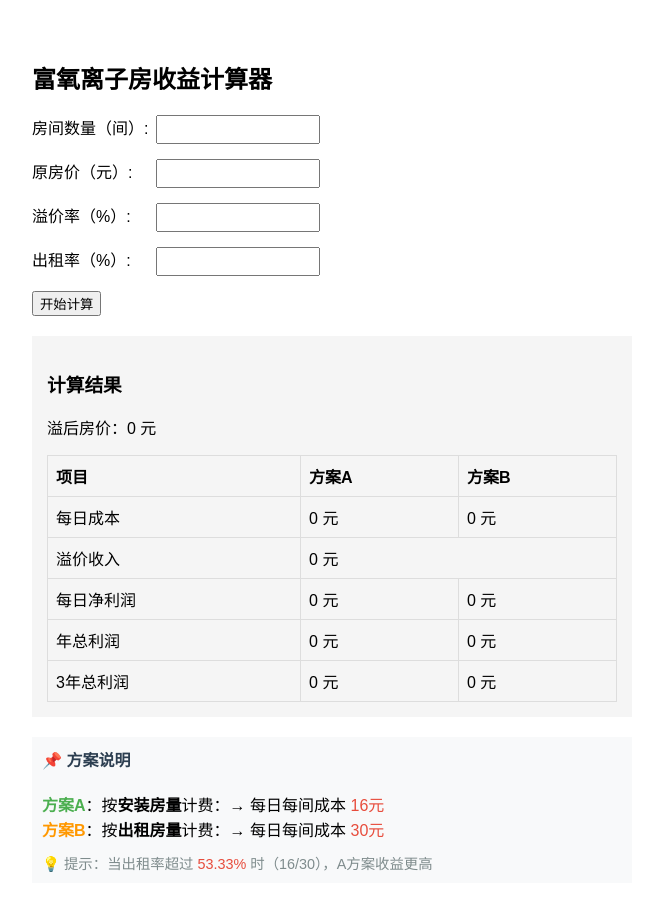
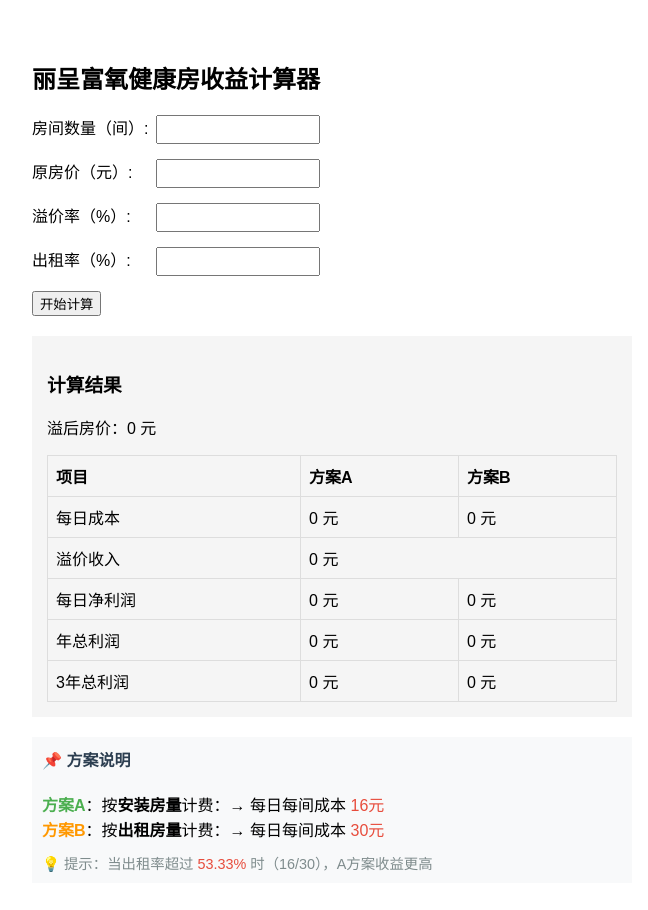
Before and after one commit to CYZHANG7788/calculator, a plain HTML site: page index.html in a window 1280 px wide. Shown: the whole page, without its empty margins (308-956 px from the left). Drawn offline with Linux system fonts and the light colour scheme.

Commit message:
Update index.html

```diff
--- a/index.html
+++ b/index.html
@@ -3,7 +3,7 @@
 <head>
     <meta charset="UTF-8">
     <meta name="viewport" content="width=device-width, initial-scale=1.0">
-    <title>富氧离子房收益计算器</title>
+    <title>丽呈富氧健康房收益计算器</title>
     <style>
         body { font-family: Arial, sans-serif; max-width: 600px; margin: 20px auto; padding: 20px }
         .input-group { margin-bottom: 15px }
@@ -15,7 +15,7 @@
     </style>
 </head>
 <body>
-    <h2>富氧离子房收益计算器</h2>
+    <h2>丽呈富氧健康房收益计算器</h2>
 
     <div class="input-group">
         <label>房间数量（间）:</label>
```
